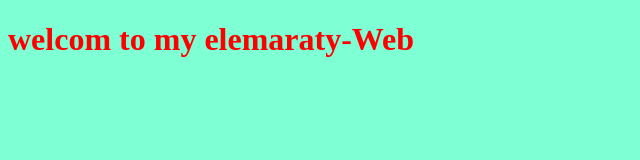
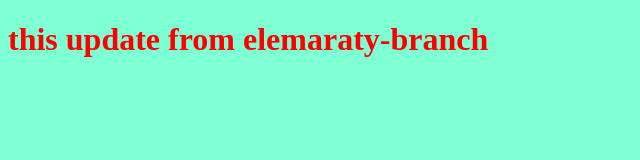
Before and after one commit to elemaraty2000/MyPro, a plain HTML site: page index.html in a window 1280 px wide. Shown: the whole page, without its empty margins (0-640 px from the left). Drawn offline with Linux system fonts and the light colour scheme.

Commit message:
Edit H1 this update from elemaraty-branch

```diff
--- a/index.html
+++ b/index.html
@@ -9,7 +9,7 @@
 </head>
 <body>
 
-    <h1>welcom to my elemaraty-Web</h1>
+    <h1>this update from elemaraty-branch</h1>
     <script src="app.js"></script>
 </body>
 </html>
```
